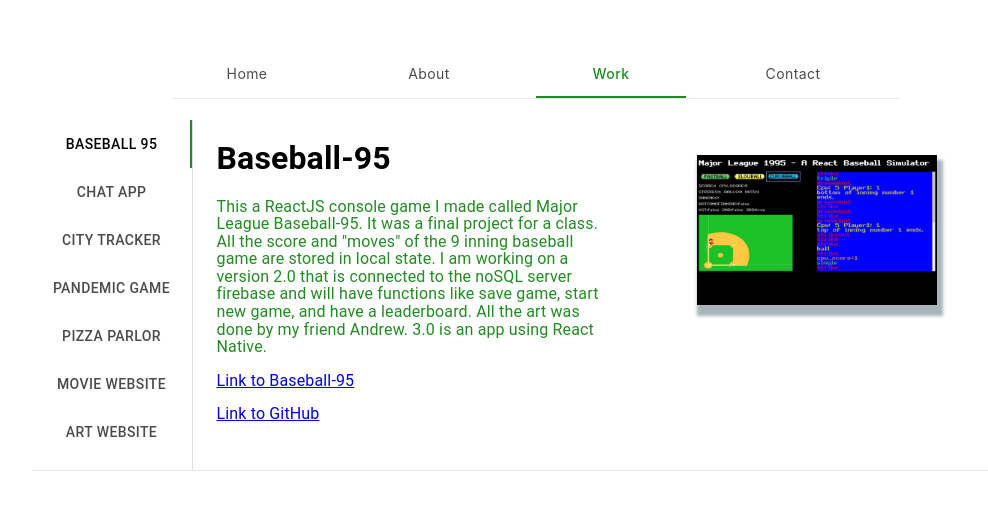
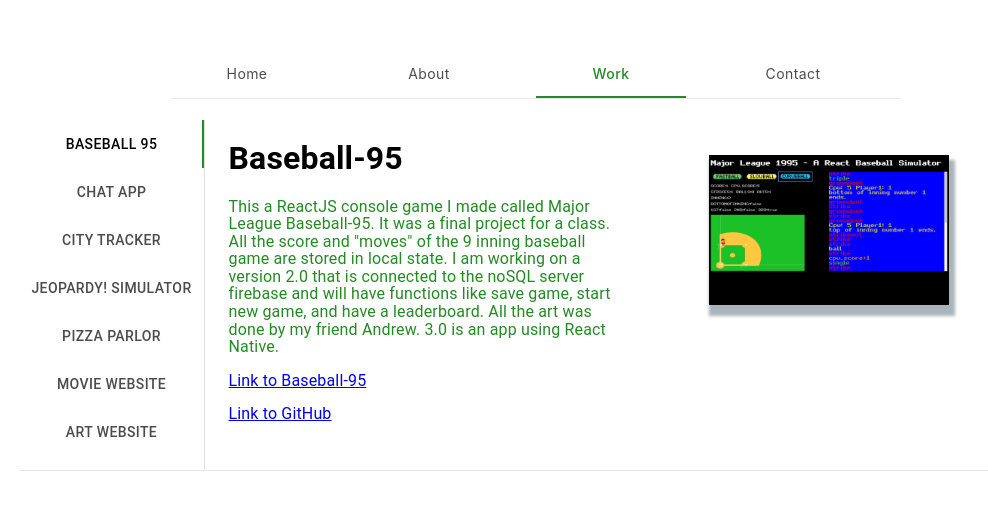
Before and after one commit to jessecallahan/Portfolio, a React (Create React App) app: page / in a window 1280 px wide. Both pictures are taken after a click on the tab "Work". Shown: the top 510 px of the page, without its empty margins (104-1092 px from the left). Built offline with nearby package versions, Linux system fonts and the light colour scheme.

Commit message:
add the jeopardy card in the work section

```diff
--- /dev/null
+++ b/src/Components/Projects/Jeopardy.js
@@ -0,0 +1,50 @@
+import ProjPic from './../../Assets/jeopardy.png'
+import React from 'react';
+import { makeStyles } from '@material-ui/core/styles';
+import Grid from '@material-ui/core/Grid';
+
+
+const useStyles = makeStyles((theme) => ({
+  root: {
+    flexGrow: 1,
+
+    maxWidth: 800,
+    margin: '-25px 0px 0px 0px',
+    'line-height': 1.1,
+  },
+  color: {
+    color: '#228B22',
+  },
+  img: {
+    margin: 'auto',
+    display: 'block',
+    maxWidth: '60%',
+    maxHeight: '60%',
+    'box-shadow': '3px 8px 3px 3px rgba(38,70,83,.4)'
+  },
+
+}));
+
+export default function Project1() {
+  const classes = useStyles();
+
+  return (
+    <div className={classes.root}>
+      <Grid container spacing={0}>
+        <Grid item md={6}>
+          <h1>Jeopardy! Simulator</h1>
+          <p className={classes.color}>Jeopardy! Simulator emulates the classic game show game using CSS and modern webpack. This game also uses api technology, utilizing the trivia api, <a href='https://jservice.io/' target="_blank" rel="noreferrer">J Service</a>. I also collaborated on this project with four other people remotely so github and git branching was used. Do you have what it takes to score big in Jeopardy? Try it out!</p>
+          <p><a href='https://saoud.github.io/Team-Week-Project-Jeopardy-Simulator/' target="_blank" rel="noreferrer">Link to Jeopardy! Simulator</a></p>
+          <p><a href='https://github.com/saoud/Team-Week-Project-Jeopardy-Simulator' target="_blank" rel="noreferrer">Link to GitHub</a></p>
+        </Grid>
+        <Grid item md={6}>
+          <br></br>
+          <br></br>
+          <div >
+            <a href='https://saoud.github.io/Team-Week-Project-Jeopardy-Simulator/' target="_blank" rel="noreferrer"><img className={classes.img} alt="jeopardy simulator" src={ProjPic} /></a>
+          </div>
+        </Grid>
+      </Grid>
+    </div>
+  );
+}
--- a/src/Components/Projects/Pandemic.js
+++ /dev/null
@@ -1,50 +0,0 @@
-import ProjPic from './../../Assets/pandemic.png'
-import React from 'react';
-import { makeStyles } from '@material-ui/core/styles';
-import Grid from '@material-ui/core/Grid';
-
-
-const useStyles = makeStyles((theme) => ({
-  root: {
-    flexGrow: 1,
-
-    maxWidth: 800,
-    margin: '-25px 0px 0px 0px',
-    'line-height': 1.1,
-  },
-  color: {
-    color: '#228B22',
-  },
-  img: {
-    margin: 'auto',
-    display: 'block',
-    maxWidth: '60%',
-    maxHeight: '60%',
-    'box-shadow': '3px 8px 3px 3px rgba(38,70,83,.4)'
-  },
-
-}));
-
-export default function Project1() {
-  const classes = useStyles();
-
-  return (
-    <div className={classes.root}>
-      <Grid container spacing={0}>
-        <Grid item md={6}>
-          <h1>Pandemic Game</h1>
-          <p className={classes.color}>A class project. Made early in my coding path with simple HTML/JS. The lesson was to set and stop intervals. Try playing the game and save the world! </p>
-          <p><a href='https://jessecallahan.github.io/Pandemic-game/' target="_blank" rel="noreferrer">Link to Pandemic Game</a></p>
-          <p><a href='https://github.com/jessecallahan/Pandemic-game' target="_blank" rel="noreferrer">Link to GitHub</a></p>
-        </Grid>
-        <Grid item md={6}>
-          <br></br>
-          <br></br>
-          <div >
-            <a href='https://jessecallahan.github.io/Pandemic-game/' target="_blank" rel="noreferrer"><img className={classes.img} alt="pandemic game" src={ProjPic} /></a>
-          </div>
-        </Grid>
-      </Grid>
-    </div>
-  );
-}
--- a/src/Components/Work.js
+++ b/src/Components/Work.js
@@ -11,7 +11,7 @@
 import ChatApp from './Projects/Chatapp';
 import CityTracker from './Projects/Citytracker'
 import Movie from './Projects/Movie';
-import Pandemic from './Projects/Pandemic'
+import Jeopardy from './Projects/Jeopardy'
 import Pizza from './Projects/Pizzaparlor'
 
 function TabPanel(props) {
@@ -92,7 +92,7 @@
         <Tab label="Baseball 95" {...a11yProps(0)} />
         <Tab label="Chat App" {...a11yProps(1)} />
         <Tab label="City Tracker" {...a11yProps(2)} />
-        <Tab label="Pandemic Game" {...a11yProps(3)} />
+        <Tab label="Jeopardy! Simulator" {...a11yProps(3)} />
         <Tab label="Pizza Parlor" {...a11yProps(4)} />
         <Tab label="Movie Website" {...a11yProps(5)} />
         <Tab label="Art Website" {...a11yProps(6)} />
@@ -107,7 +107,7 @@
         <CityTracker />
       </TabPanel>
       <TabPanel value={value} index={3}>
-        <Pandemic />
+        <Jeopardy />
       </TabPanel>
       <TabPanel value={value} index={4}>
         <Pizza />
```
Also changed, not shown: src/Assets/jeopardy.png (added), 1 other file (tests, documents, lock files or other folders).
